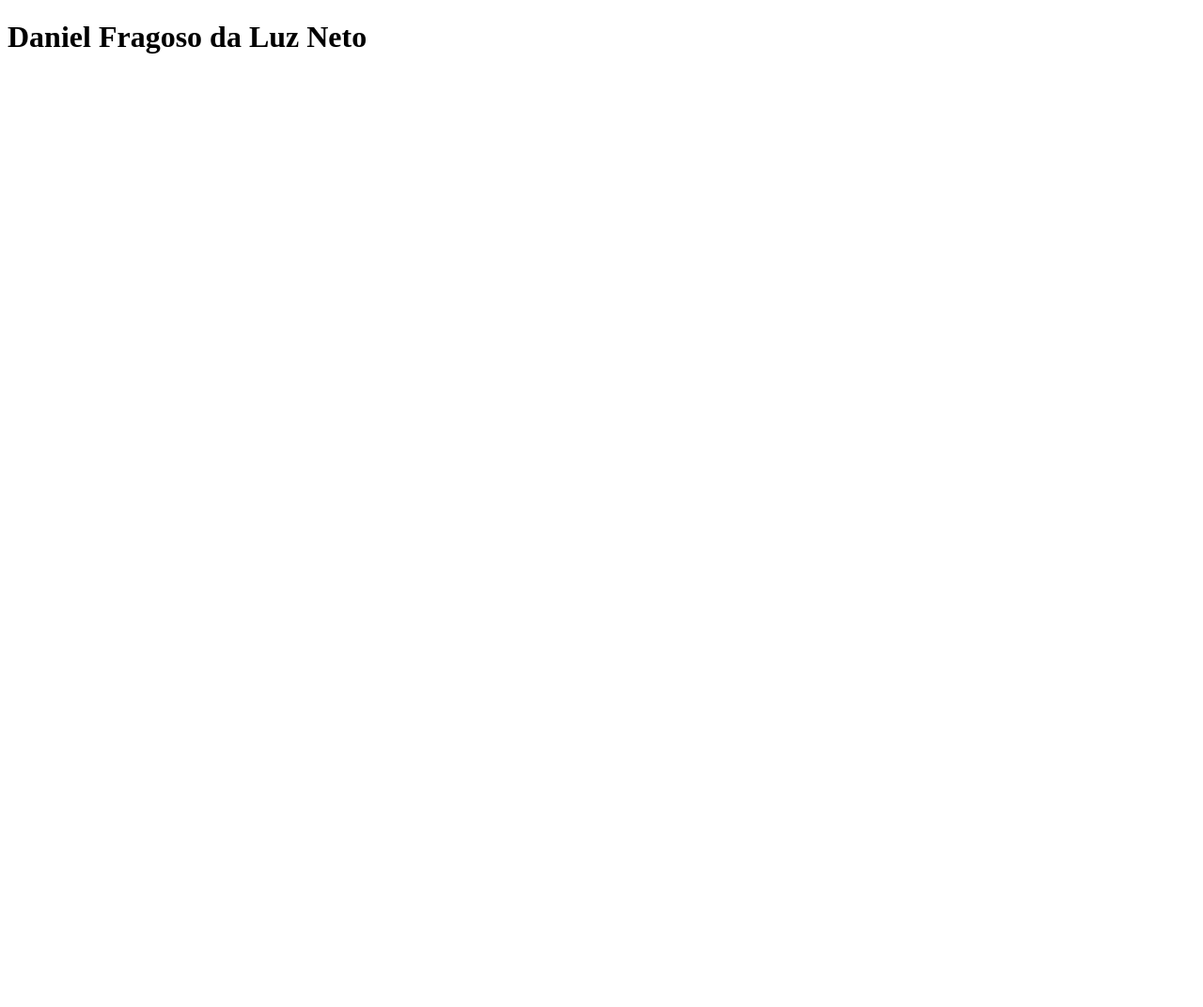
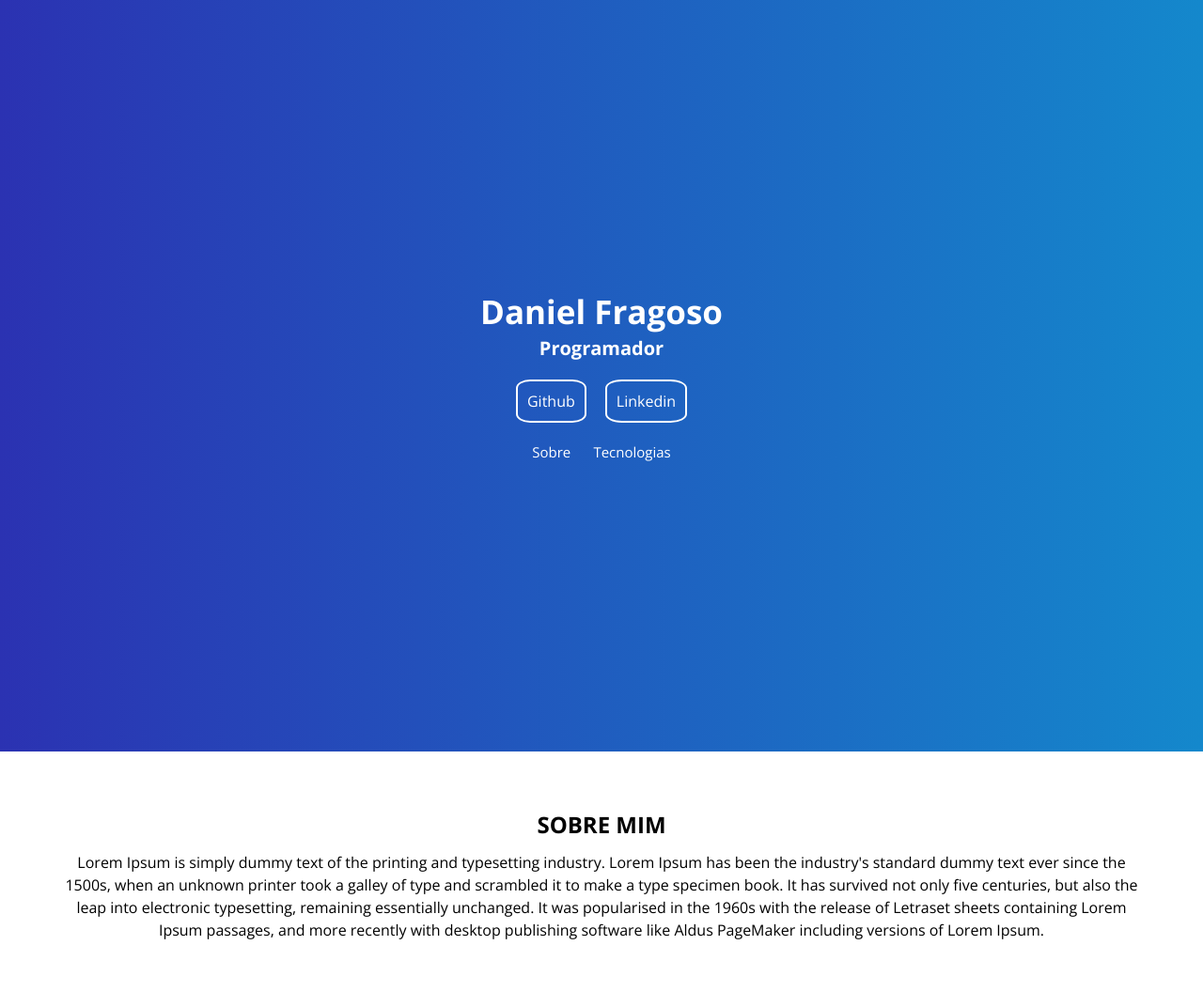
Before and after one commit to danielneto10/danielneto10.github.io, a plain HTML site: page index.html in a window 1280 px wide. Shown: the whole page at 94% size. Before the commit the page ends 800 px from the top, so only its background shows below. Drawn offline with nearby package versions, Linux system fonts and the light colour scheme.

Commit message:
Adicionado Introdução e Sobre

```diff
--- /dev/null
+++ b/css/index.css
@@ -0,0 +1,98 @@
+* {
+  padding: 0;
+  margin: 0;
+  box-sizing: border-box;
+}
+
+html {
+  scroll-behavior: smooth;
+}
+
+body {
+  justify-content: center;
+  align-items: center;
+  text-align: center;
+
+  width: 100%;
+  height: 100vh;
+  font-family: "Open Sans", sans-serif;
+}
+
+.container {
+  margin: 0 auto;
+  width: 90%;
+  line-height: 1.5;
+}
+
+/* 1ª Parte (Nome) */
+
+.introducao {
+  display: flex;
+  justify-content: center;
+  align-items: center;
+
+  width: 100%;
+  height: 100vh;
+  background: linear-gradient(to right, #2b32b2, #1488cc);
+}
+
+.introducao-conteudo {
+  width: 80%;
+  text-align: center;
+  justify-content: center;
+
+  color: #fff;
+  position: absolute;
+}
+
+.introducao-titulo {
+  font-size: 35px;
+  display: block;
+}
+
+.introducao-sub-titulo {
+  font-size: 20px;
+  display: block;
+  margin-top: 0.1em;
+}
+
+.introducao-lista {
+  padding: 1.25em;
+  display: flex;
+  justify-content: center;
+}
+
+.introcao-item {
+  border: 2px solid #ffffff;
+  border-radius: 20%;
+  padding: 10px;
+  margin: 0 10px;
+  transition: .7s background;
+
+  text-decoration: none;
+  color: #fff;
+}
+
+.introcao-item:hover {
+  color: #1488cc;
+  background: #fff;
+}
+
+.introducao-link {
+  font-size: 15px;
+  padding: 0px 10px;
+
+  text-decoration: none;
+  color: #fff;
+}
+
+/* 2ª Parte (Sobre) */
+
+#sobre {
+  padding: 60px 0;
+}
+
+#sobre p {
+  padding: 10px 0;
+  line-height: 1.5;
+}
--- a/index.html
+++ b/index.html
@@ -4,9 +4,43 @@
 <head>
     <meta charset="UTF-8">
     <meta name="viewport" content="width=device-width, initial-scale=1.0">
+    <link href="https://fonts.googleapis.com/css2?family=Open+Sans:wght@400;700&display=swap" rel="stylesheet">
+    <link rel="stylesheet" href="css/index.css">
 </head>
 
 <body>
-    <h1>Daniel Fragoso da Luz Neto</h1>
+    <div class="introducao">
+        <div class="introducao-conteudo">
+            <h1>
+                <span class="introducao-titulo">Daniel Fragoso</span>
+                <span class="introducao-sub-titulo">Programador</span>
+            </h1>
+            <ul class="introducao-lista">
+                <a href="#" class="introcao-item">Github</a>
+                <a href="#" class="introcao-item">Linkedin</a>
+            </ul>
+            <a href="#sobre" class="introducao-link">Sobre</a>
+            <a href="" class="introducao-link">Tecnologias</a>
+        </div>
+    </div>
+    <main>
+        <section id="sobre" class="container">
+            <div class="sobre-conteudo">
+                <h2>SOBRE MIM</h2>
+                <p>Lorem Ipsum is simply dummy text of the printing and typesetting industry. Lorem Ipsum has been the
+                    industry's standard dummy text ever since the 1500s, when an unknown printer took a galley of type
+                    and scrambled it to make a type specimen book. It has survived not only five centuries, but also the
+                    leap into electronic typesetting, remaining essentially unchanged. It was popularised in the 1960s
+                    with the release of Letraset sheets containing Lorem Ipsum passages, and more recently with desktop
+                    publishing software like Aldus PageMaker including versions of Lorem Ipsum. </p>
+            </div>
+        </section>
+        <section id="tecnologias" class="container">
+            <div class="habilidades-conteudo">
+
+            </div>
+        </section>
+    </main>
 </body>
+
 </html>
```
Also changed, not shown: js/index.js (added).
